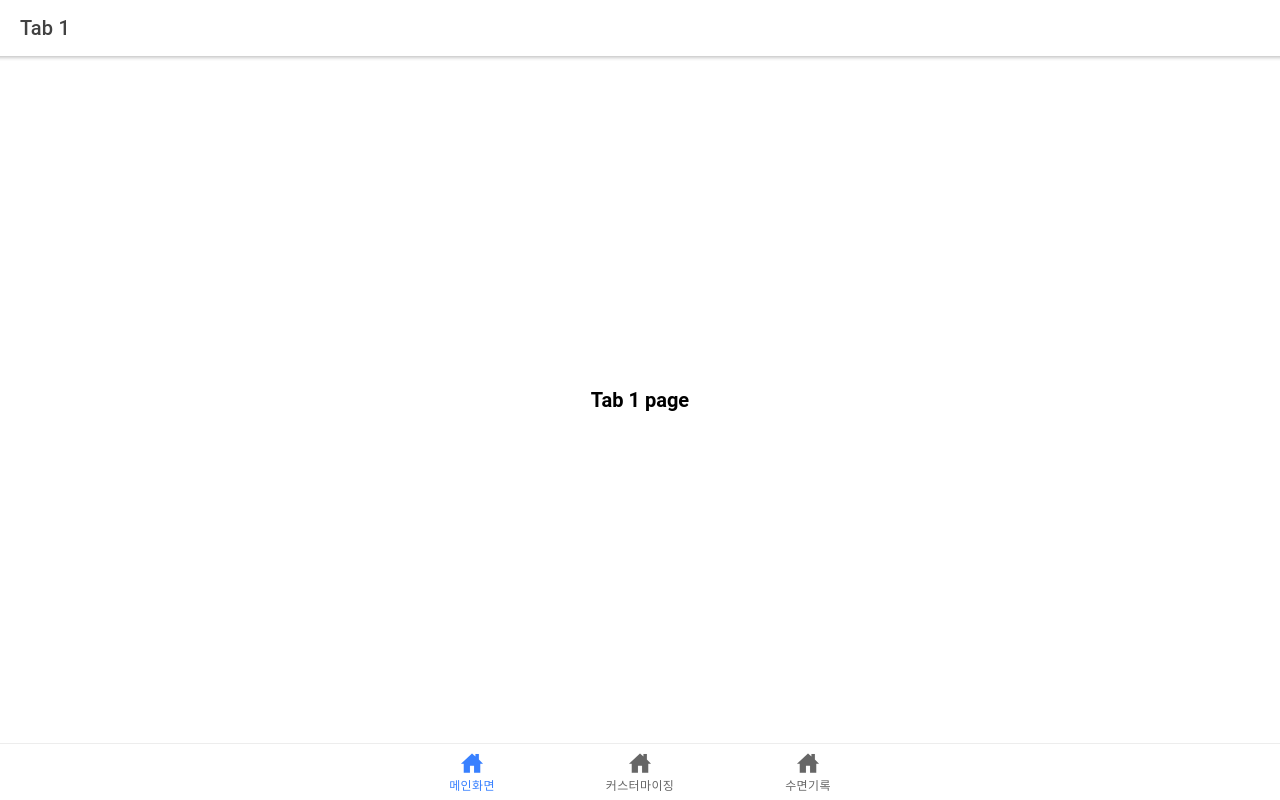
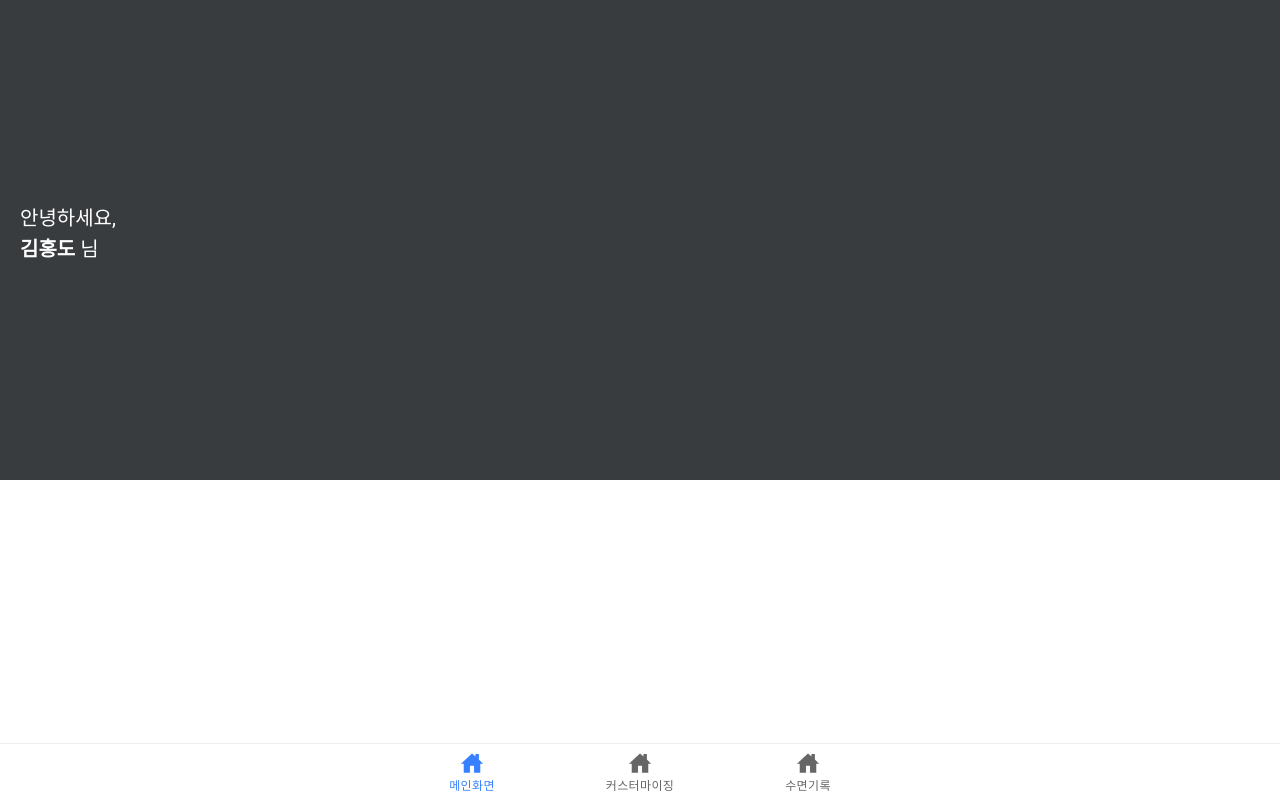
Before and after one commit to dwnusa/webapp, a React (Create React App) app: page /tab1 in a window 1280 px wide. Built offline with nearby package versions, Linux system fonts and the light colour scheme.

Commit message:
main tab

```diff
--- a/src/components/ExploreContainer.css
+++ /dev/null
@@ -1,24 +0,0 @@
-.container {
-  text-align: center;
-  position: absolute;
-  left: 0;
-  right: 0;
-  top: 50%;
-  transform: translateY(-50%);
-}
-
-.container strong {
-  font-size: 20px;
-  line-height: 26px;
-}
-
-.container p {
-  font-size: 16px;
-  line-height: 22px;
-  color: #8c8c8c;
-  margin: 0;
-}
-
-.container a {
-  text-decoration: none;
-}
--- a/src/components/ExploreContainer.tsx
+++ /dev/null
@@ -1,16 +0,0 @@
-import React from "react";
-import "./ExploreContainer.css";
-
-interface ContainerProps {
-  name: string;
-}
-
-const ExploreContainer: React.FC<ContainerProps> = ({ name }) => {
-  return (
-    <div className="container">
-      <strong>{name}</strong>
-    </div>
-  );
-};
-
-export default ExploreContainer;
--- /dev/null
+++ b/src/components/containers/MainContainer.css
@@ -0,0 +1,12 @@
+.container {
+  background-color: #393c3f;
+  height: 60vh;
+  padding-top: 25vh;
+}
+
+.container > p {
+  margin: 5px 20px 5px;
+  font-size: 20px;
+  line-height: 26px;
+  color: white;
+}
--- /dev/null
+++ b/src/components/containers/MainContainer.tsx
@@ -0,0 +1,21 @@
+import React from "react";
+import "./MainContainer.css";
+
+interface ContainerProps {
+  name: string;
+}
+
+const MainContainer: React.FC<ContainerProps> = ({ name }) => {
+  return (
+    <div className="container">
+      <p>
+        안녕하세요,
+      </p>
+      <p>
+        <strong>{name}</strong> 님
+      </p>
+    </div>
+  );
+};
+
+export default MainContainer;
--- a/src/pages/CustomizeTab.tsx
+++ b/src/pages/CustomizeTab.tsx
@@ -6,8 +6,7 @@ import {
   IonTitle,
   IonToolbar,
 } from "@ionic/react";
-import ExploreContainer from "../components/ExploreContainer";
-import "./Tab2.css";
+import MainContainer from "../components/containers/MainContainer";
 
 const CustomizeTab: React.FC = () => {
   return (
@@ -17,14 +16,6 @@ const CustomizeTab: React.FC = () => {
           <IonTitle>Tab 2</IonTitle>
         </IonToolbar>
       </IonHeader>
-      <IonContent>
-        <IonHeader collapse="condense">
-          <IonToolbar>
-            <IonTitle size="large">Tab 2</IonTitle>
-          </IonToolbar>
-        </IonHeader>
-        <ExploreContainer name="Tab 2 page" />
-      </IonContent>
     </IonPage>
   );
 };
--- a/src/pages/MainTab.tsx
+++ b/src/pages/MainTab.tsx
@@ -1,29 +1,15 @@
 import React from "react";
 import {
   IonContent,
-  IonHeader,
   IonPage,
-  IonTitle,
-  IonToolbar,
 } from "@ionic/react";
-import ExploreContainer from "../components/ExploreContainer";
-import "./Tab1.css";
+import MainContainer from "../components/containers/MainContainer";
 
 const MainTab: React.FC = () => {
   return (
     <IonPage>
-      <IonHeader>
-        <IonToolbar>
-          <IonTitle>Tab 1</IonTitle>
-        </IonToolbar>
-      </IonHeader>
       <IonContent>
-        <IonHeader collapse="condense">
-          <IonToolbar>
-            <IonTitle size="large">Tab 1</IonTitle>
-          </IonToolbar>
-        </IonHeader>
-        <ExploreContainer name="Tab 1 page" />
+        <MainContainer name="김홍도" />
       </IonContent>
     </IonPage>
   );
--- a/src/pages/RecordTab.tsx
+++ b/src/pages/RecordTab.tsx
@@ -6,8 +6,7 @@ import {
   IonTitle,
   IonToolbar,
 } from "@ionic/react";
-import ExploreContainer from "../components/ExploreContainer";
-import "./Tab3.css";
+import MainContainer from "../components/containers/MainContainer";
 
 const RecordTab: React.FC = () => {
   return (
@@ -17,14 +16,6 @@ const RecordTab: React.FC = () => {
           <IonTitle>Tab 3</IonTitle>
         </IonToolbar>
       </IonHeader>
-      <IonContent>
-        <IonHeader collapse="condense">
-          <IonToolbar>
-            <IonTitle size="large">Tab 3</IonTitle>
-          </IonToolbar>
-        </IonHeader>
-        <ExploreContainer name="Tab 3 page" />
-      </IonContent>
     </IonPage>
   );
 };
--- a/src/theme/variables.css
+++ b/src/theme/variables.css
@@ -192,7 +192,7 @@ http://ionicframework.com/docs/theming/ */
    */
 
   .md body {
-    --ion-background-color: #121212;
+    --ion-background-color: #2a2d30;
     --ion-background-color-rgb: 18, 18, 18;
 
     --ion-text-color: #ffffff;
```
Also changed, not shown: src/pages/Tab1.css (deleted), src/pages/Tab2.css (deleted), src/pages/Tab3.css (deleted).
